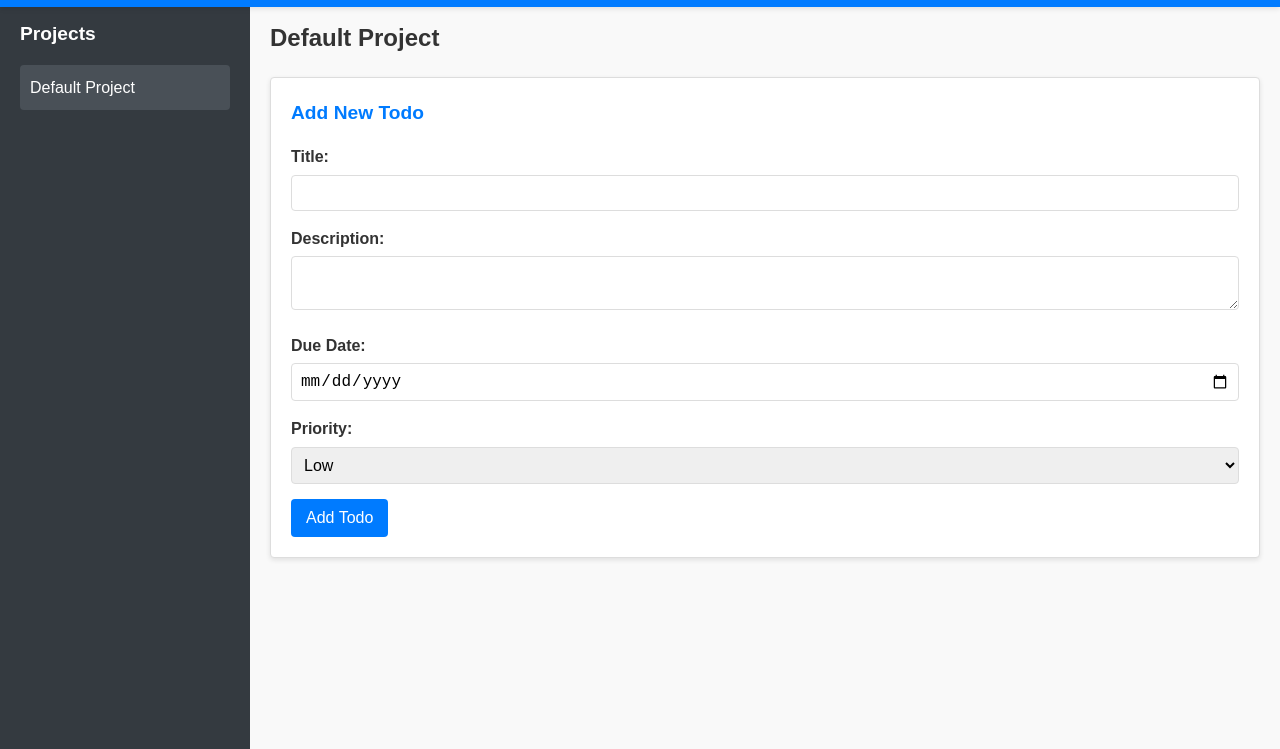
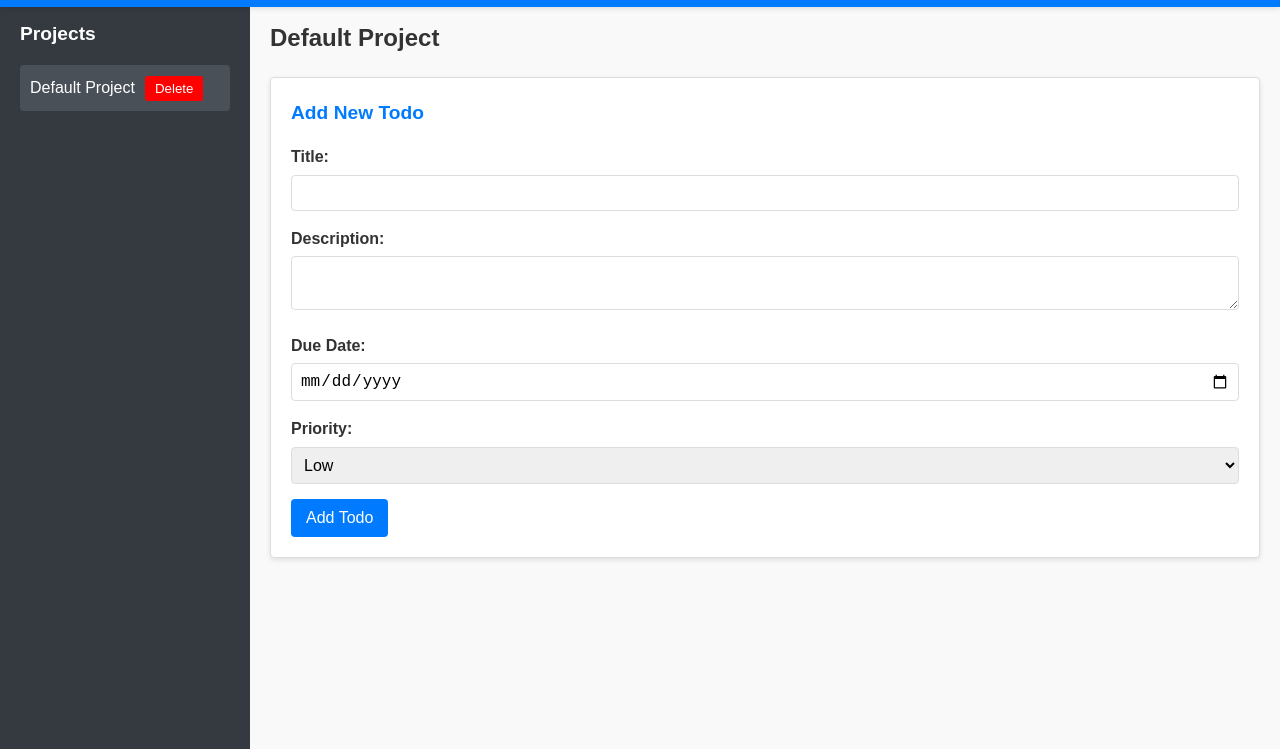
Before and after one commit to VinLvy/To-Do-List, a website built with webpack: page src/template.html in a window 1280 px wide. Shown: the part 51-800 px from the top of the page. Built offline with nearby package versions, Linux system fonts and the light colour scheme.

Commit message:
Main code 1.3
Add delete projects

```diff
--- a/src/index.js
+++ b/src/index.js
@@ -26,6 +26,14 @@ const ProjectManager = (() => {
             projects.push(new Project(name));
             saveToLocalStorage();
         }
+    };
+
+    const deleteProject = (name) => {
+        projects = projects.filter(project => project.name !== name);
+        if (currentProject && currentProject.name === name) {
+            currentProject = null; // Clear current project if it was deleted
+        }
+        saveToLocalStorage();
     };
 
     const setCurrentProject = (name) => {
@@ -62,6 +70,7 @@ const ProjectManager = (() => {
 
     return {
         addProject,
+        deleteProject,
         addTodoToProject,
         setCurrentProject,
         getCurrentProject,
@@ -81,14 +90,34 @@ const renderProjects = () => {
 
     ProjectManager.getProjects().forEach(project => {
         const projectItem = document.createElement("li");
-        projectItem.textContent = project.name;
         projectItem.className = "project";
-        projectItem.addEventListener("click", () => {
+
+        const projectNameSpan = document.createElement("span");
+        projectNameSpan.textContent = project.name;
+        projectNameSpan.addEventListener("click", () => {
             ProjectManager.setCurrentProject(project.name);
             renderTodos();
         });
+
+        const deleteButton = document.createElement("button");
+        deleteButton.textContent = "Delete";
+        deleteButton.className = "delete-project";
+        deleteButton.addEventListener("click", () => {
+            deleteProject(project.name);
+        });
+
+        projectItem.appendChild(projectNameSpan);
+        projectItem.appendChild(deleteButton);
         projectList.appendChild(projectItem);
     });
+};
+
+const deleteProject = (projectName) => {
+    if (confirm(`Are you sure you want to delete the project "${projectName}"?`)) {
+        ProjectManager.deleteProject(projectName); // Use the new deleteProject method
+        renderProjects();
+        renderTodos(); // Clear todos if the deleted project was selected
+    }
 };
 
 const renderTodos = () => {
--- a/src/style.css
+++ b/src/style.css
@@ -214,3 +214,17 @@ form button:hover {
         padding: 10px;
     }
 }
+
+.delete-project {
+    margin-left: 10px;
+    color: white;
+    background-color: red;
+    border: none;
+    border-radius: 3px;
+    padding: 5px 10px;
+    cursor: pointer;
+}
+
+.delete-project:hover {
+    background-color: darkred;
+}
```
